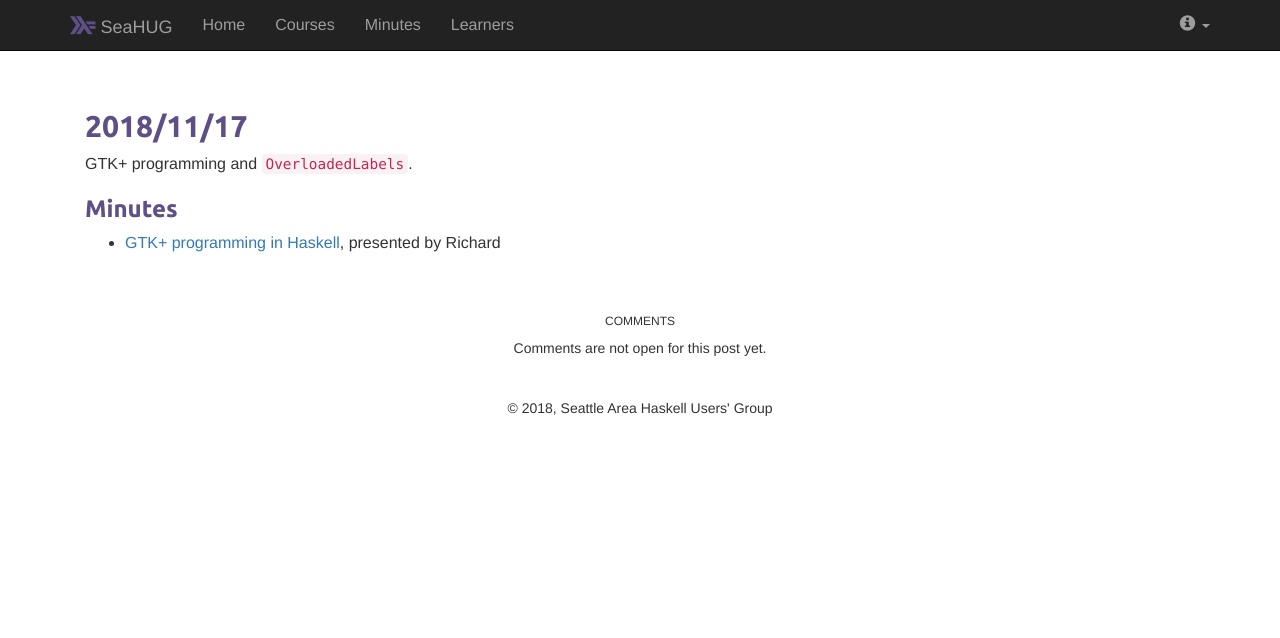
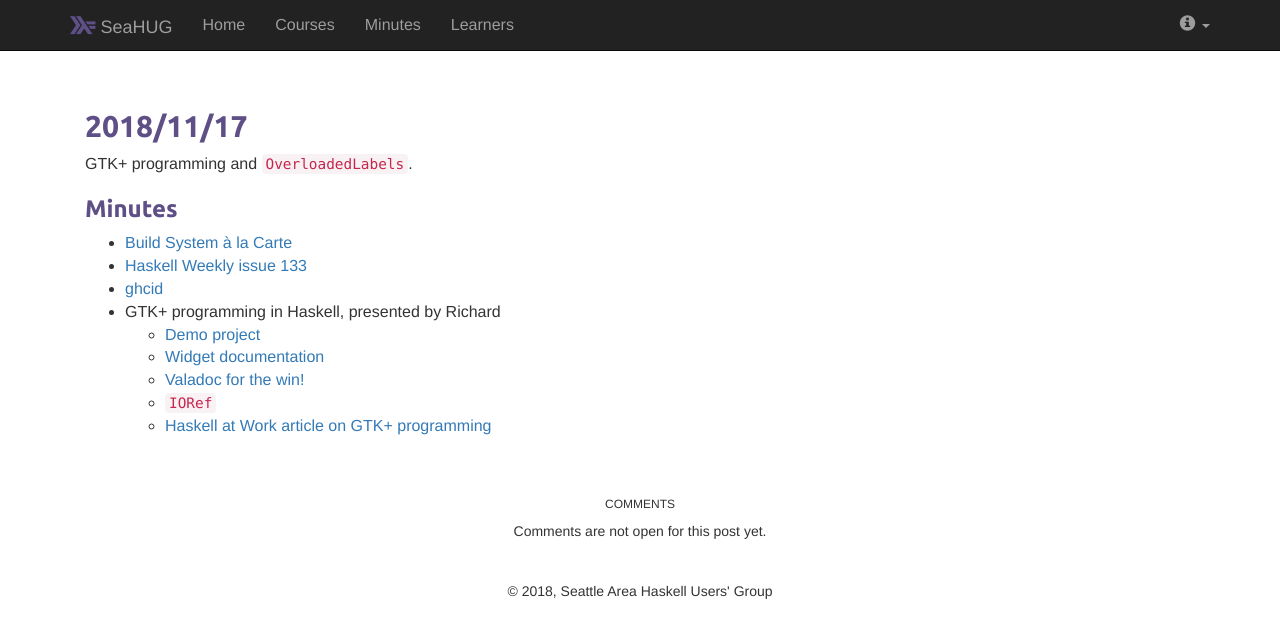
Before and after one commit to seahug/seahug.github.io, a Jekyll site: the page built from _posts/2018-11-17-minutes.md, in a window 1280 px wide. Shown: the top 638 px of the page. Built offline with Jekyll 4.4.1, drawn with Linux system fonts in a browser that asks for light colours; nearby versions of some CDN libraries.

Commit message:
More notes

```diff
--- a/_posts/2018-11-17-minutes.md
+++ b/_posts/2018-11-17-minutes.md
@@ -11,6 +11,21 @@ GTK+ programming and `OverloadedLabels`.
 
 ### Minutes
 
-* [GTK+ programming in Haskell][gtk-demo], presented by Richard
+* [Build System &agrave; la Carte][build-systems]
+* [Haskell Weekly issue 133][haskell-weekly]
+* [ghcid][ghcid]
+* GTK+ programming in Haskell, presented by Richard
+    * [Demo project][gtk-demo]
+    * [Widget documentation][gi-gtk-objects-widget]
+    * [Valadoc for the win!][valadoc]
+    * [`IORef`][ioref]
+    * [Haskell at Work article on GTK+ programming][haskell-at-work]
 
+[build-systems]: https://www.microsoft.com/en-us/research/uploads/prod/2018/03/build-systems-final.pdf
+[ghcid]: https://github.com/ndmitchell/ghcid
+[gi-gtk-objects-widget]: https://hackage.haskell.org/package/gi-gtk-3.0.26/docs/GI-Gtk-Objects-Widget.html
 [gtk-demo]: https://github.com/seahug/gtk-demo
+[haskell-at-work]: https://haskell-at-work.com/episodes/2018-11-13-gtk-programming-with-haskell.html
+[haskell-weekly]: https://haskellweekly.news/issues/133.html
+[ioref]: https://www.stackage.org/haddock/lts-12.18/base-4.11.1.0/Data-IORef.html#v:newIORef
+[valadoc]: https://valadoc.org/gtk+-3.0/Gtk.ResponseType.html
```
